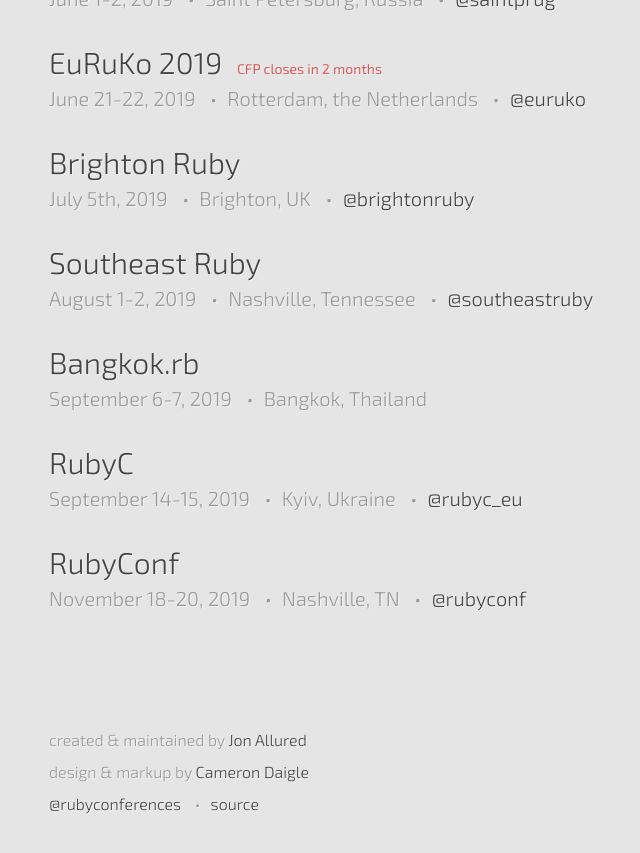
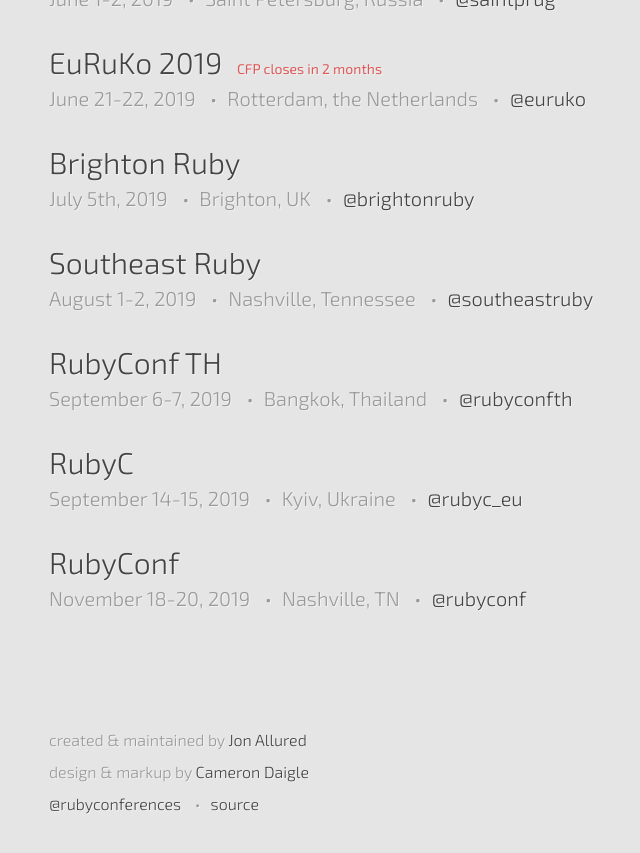
Before and after one commit to ruby-conferences/ruby-conferences.github.io, a Jekyll site: the page built from index.html, in a window 1280 px wide and 900 px high, scrolled down 1518 px. Shown: the top 853 px of the window, without its empty margins (191-831 px from the left). Built offline with Jekyll 4.4.1, drawn with Linux system fonts in a browser that asks for light colours.

Commit message:
Update information for RubyConf Thailand

```diff
--- a/_data/upcoming.yml
+++ b/_data/upcoming.yml
@@ -84,10 +84,11 @@
   url: https://southeastruby.com/
   twitter: southeastruby
 
-- name: Bangkok.rb
+- name: RubyConf TH
   location: Bangkok, Thailand
   dates: "September 6-7, 2019"
-  url: https://www.meetup.com/bangkok-rb/
+  url: https://rubyconfth.com/
+  twitter: rubyconfth
 
 - name: RubyC
   location: Kyiv, Ukraine
```
